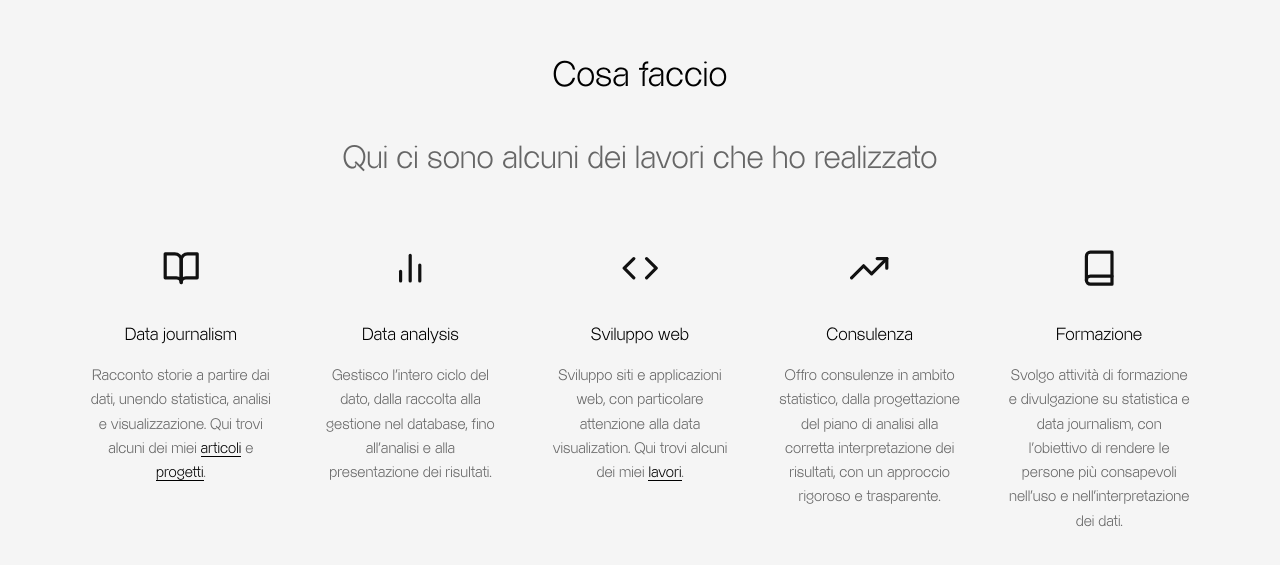
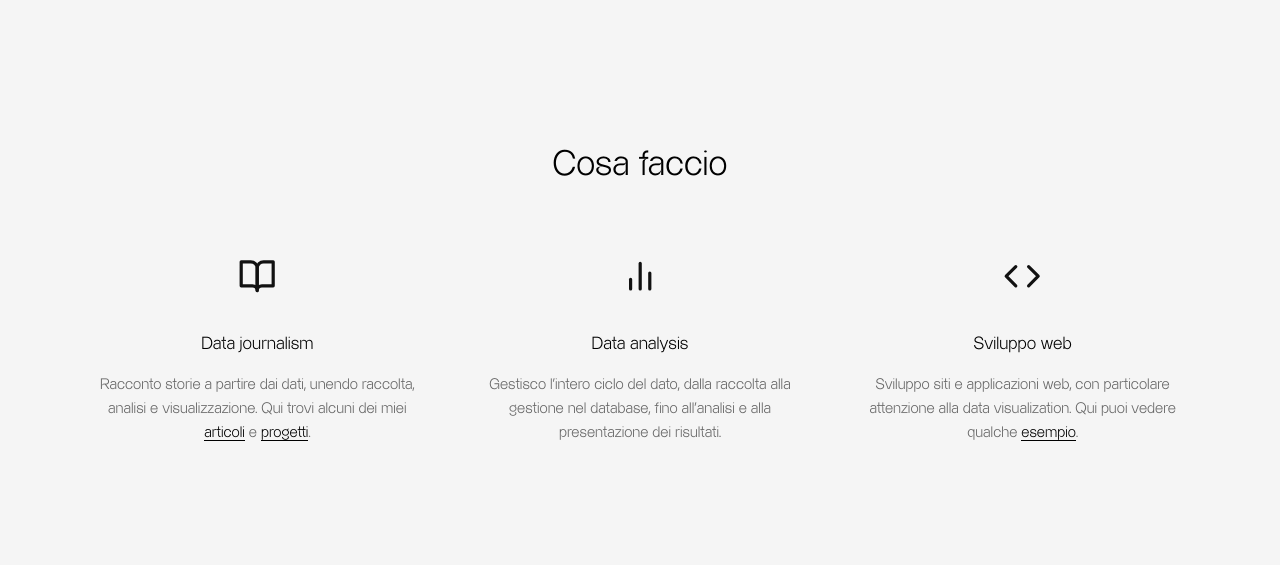
Before and after one commit to davidoffdado/personal-website, a React (Vite) app: page / in a window 1280 px wide. Shown: the part 990-1555 px from the top of the page. Built offline with nearby package versions, Linux system fonts and the light colour scheme.

Commit message:
rimosse attività e aggiunto articolo

```diff
--- a/src/components/InterestsSection.jsx
+++ b/src/components/InterestsSection.jsx
@@ -20,7 +20,7 @@ function InterestsSection() {
       description:
                  (
         <>
-          Racconto storie a partire dai dati, unendo statistica, analisi e visualizzazione.
+          Racconto storie a partire dai dati, unendo raccolta, analisi e visualizzazione.
           Qui trovi alcuni dei miei{" "}
           <Link to="/articles" className="interest-link">
             articoli
@@ -50,14 +50,14 @@ Gestisco l’intero ciclo del dato, dalla raccolta alla gestione nel database, f
         (
         <>
           Sviluppo siti e applicazioni web, con particolare attenzione alla data visualization.
-Qui trovi alcuni dei miei{" "}
+Qui puoi vedere qualche{" "}
 <Link to="/web-dev-projects" className="interest-link">
-  lavori
+  esempio
 </Link>.
 
         </>
       )
-    },
+    }/*,
              {
       icon: <FiTrendingUp />,
       title: "Consulenza",
@@ -76,15 +76,16 @@ Offro consulenze in ambito statistico, dalla progettazione del piano di analisi
         <>
 Svolgo attività di formazione e divulgazione su statistica e data journalism, con l’obiettivo di rendere le persone più consapevoli nell’uso e nell’interpretazione dei dati.        </>
       )
-    }
+    }*/
   ];
 
   return (
     <section id="interests" className="interests-section">
       <div className="interests-container">
         <h2 className="interests-title">Cosa faccio</h2>
-        <p className="interests-subtitle">
-          Qui ci sono alcuni dei lavori che ho realizzato
+
+  <p className="interests-subtitle">
+          {/* Provando a riassumere  */}
         </p>
 
         <div className="interests-grid">
--- a/src/data/articles.js
+++ b/src/data/articles.js
@@ -1,5 +1,14 @@
 export const articles = [
-    {
+  {
+  title: 'Sono davvero i "worst of worst"?',
+  dek: "Gli arresti dell'ICE negli Stati Uniti",
+  role: "Data Journalist",
+  year: 2026,
+  tags: ["Il Sole 24 Ore", "21.01.2026"],
+  url: "https://www.infodata.ilsole24ore.com/2026/01/21/operazione-metro-surge-quando-i-numeri-smentiscono-la-retorica/?cmpid=.com",
+  cover: ""
+  },
+  {
   title: "Due proteste su tre sfidano il regime",
   dek: "L'Iran e il dissenso",
   role: "Data Journalist",
--- a/src/styles/InterestsSection.css
+++ b/src/styles/InterestsSection.css
@@ -23,7 +23,7 @@
 /* GRID */
 .interests-grid {
   display: grid;
-  grid-template-columns: repeat(5, 1fr);
+  grid-template-columns: repeat(3, 1fr);
   gap: 3rem;
 }
 
```
